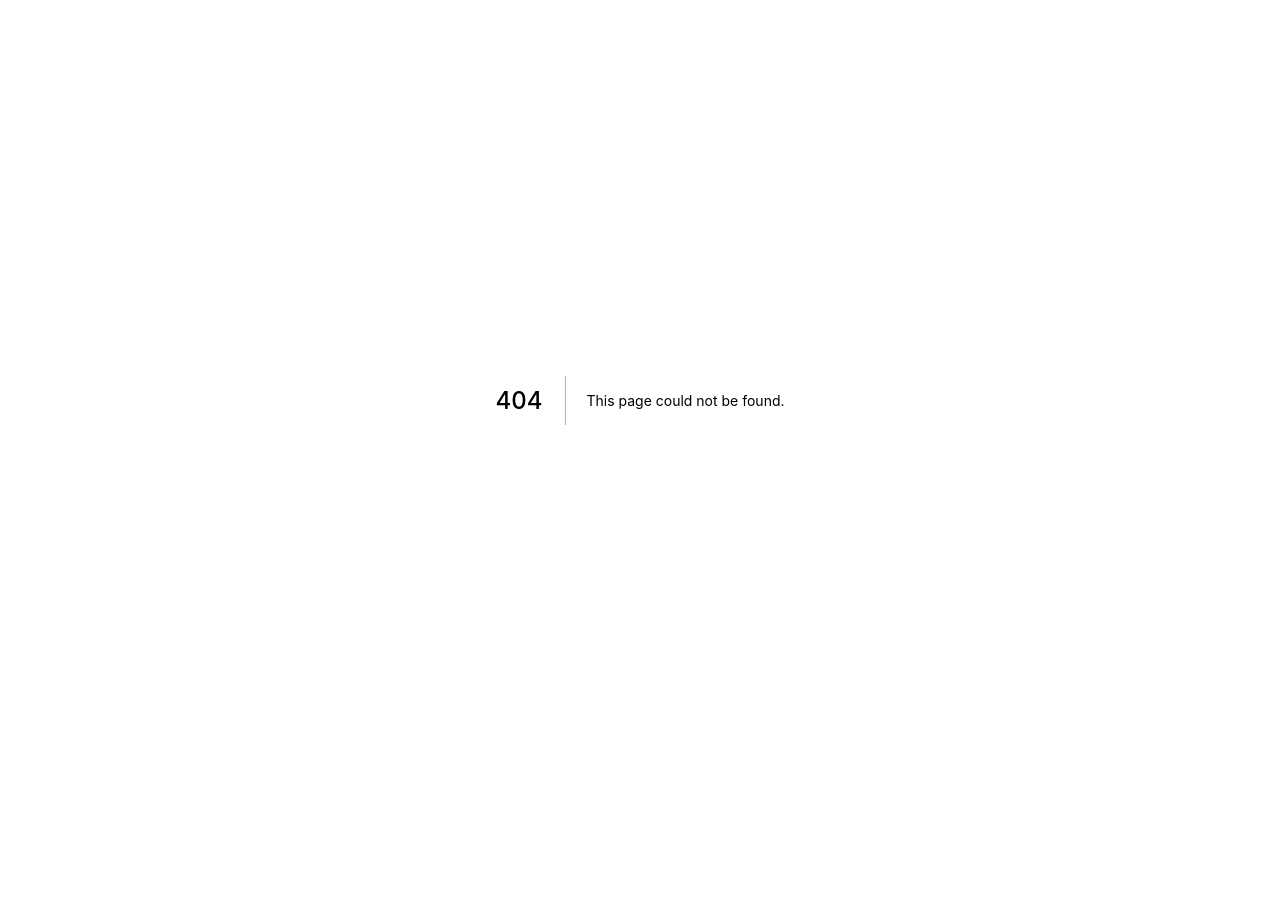
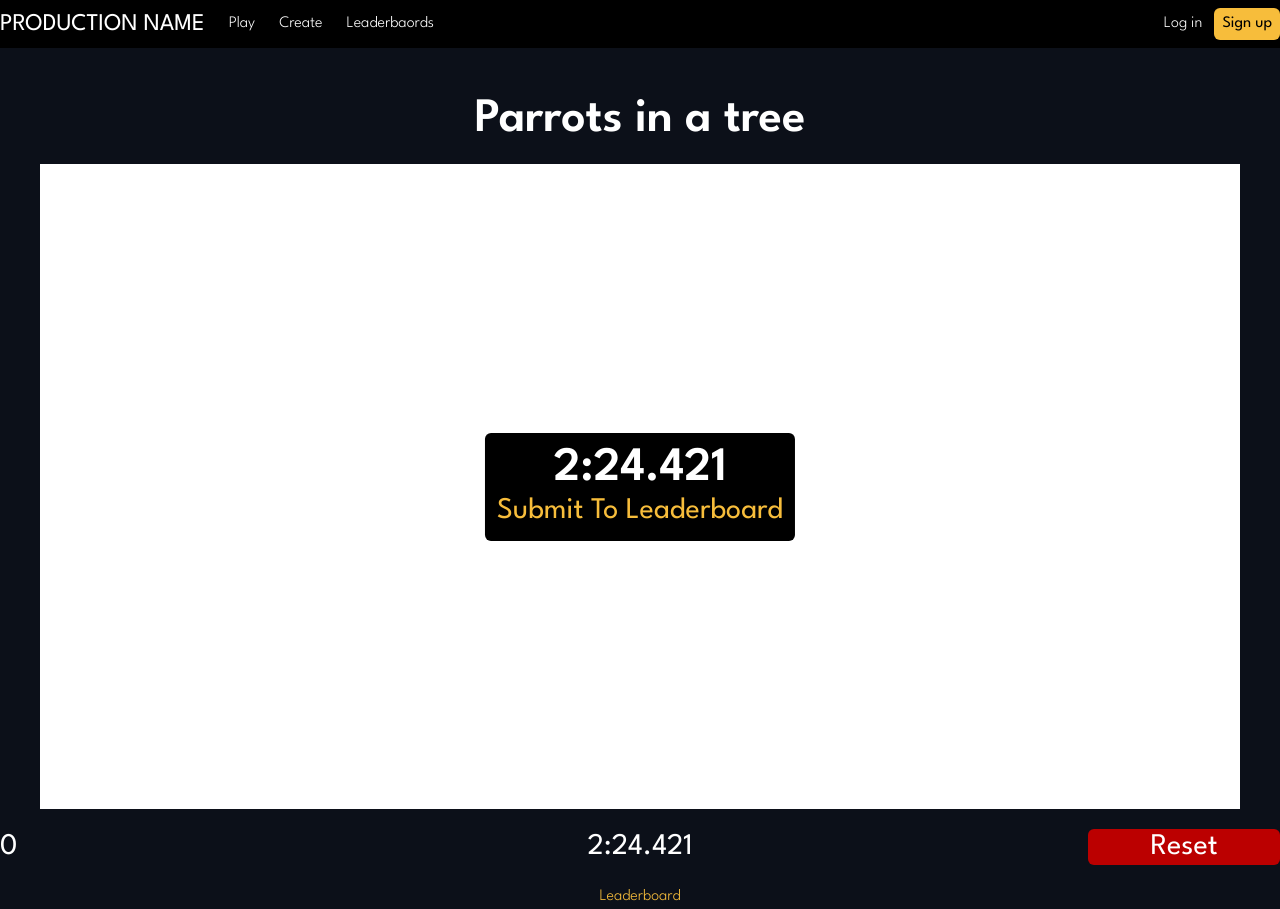
Before and after one commit to PPadilla44/connections, a Next.js app: page /play/1 in a window 1280 px wide. Before the commit this address had no page. Before the commit the page ends 800 px from the top, so only its background shows below. Built offline with nearby package versions, Linux system fonts and the light colour scheme; a web font is replaced by a local one.

Commit message:
added all /play pages prototypes

```diff
--- /dev/null
+++ b/components/Canvas.tsx
@@ -0,0 +1,9 @@
+import React from 'react'
+
+const Canvas = () => {
+  return (
+    <div className='bg-white w-[1200px] h-[645px]'>Canvas</div>
+  )
+}
+
+export default Canvas
--- /dev/null
+++ b/pages/play/[id].tsx
@@ -0,0 +1,67 @@
+import Link from "next/link";
+import React from "react";
+import Canvas from "../../components/Canvas";
+import Layout from "../../components/Layout";
+
+const StartModal = () => {
+  return (
+    <button className="bg-black rounded-md p-3 absolute left-1/2 top-1/2 -translate-x-1/2 -translate-y-1/2">
+      <h1 className="text-dom">START</h1>
+    </button>
+  );
+};
+
+const SubmitToLeaderBoardModal = ({
+  time,
+  id,
+}: {
+  time: string;
+  id: number;
+}) => {
+  return (
+    <div className="bg-black rounded-md p-3 flex flex-col items-center absolute left-1/2 top-1/2 -translate-x-1/2 -translate-y-1/2">
+      <h1>{time}</h1>
+      <Link href={`/leaderboards/${id}`}>
+        <a>
+          <h3 className="text-dom">Submit To Leaderboard</h3>
+        </a>
+      </Link>
+    </div>
+  );
+};
+
+const PlayLevel = () => {
+  const id = 1;
+  const name = "Parrots in a tree";
+  const currentConnections = 0;
+  const runningTime = "2:24.421";
+
+  return (
+    <Layout title={`Level - ${name}`}>
+      <div className="flex justify-center bg-darkBlue">
+        <div className="max-w-7xl w-full flex items-center mt-12 flex-col gap-5">
+          <h1>{name}</h1>
+          <div className="relative">
+            <Canvas />
+            {/* <StartModal /> */}
+            <SubmitToLeaderBoardModal time={runningTime} id={id} />
+          </div>
+          <div className="flex justify-between w-full">
+            <h3 className="w-48">{currentConnections}</h3>
+            <h3 className="w-48 text-center">{runningTime}</h3>
+            <button className="bg-danger w-48 rounded-md flex justify-center items-center">
+              <h3>Reset</h3>
+            </button>
+          </div>
+          <Link href={`/leaderboards/${id}`} passHref>
+            <a>
+              <p className="text-dom">Leaderboard</p>
+            </a>
+          </Link>
+        </div>
+      </div>
+    </Layout>
+  );
+};
+
+export default PlayLevel;
```
Also changed, not shown: pages/play/index.tsx (renamed from pages/play.tsx, +5 -7 lines).
